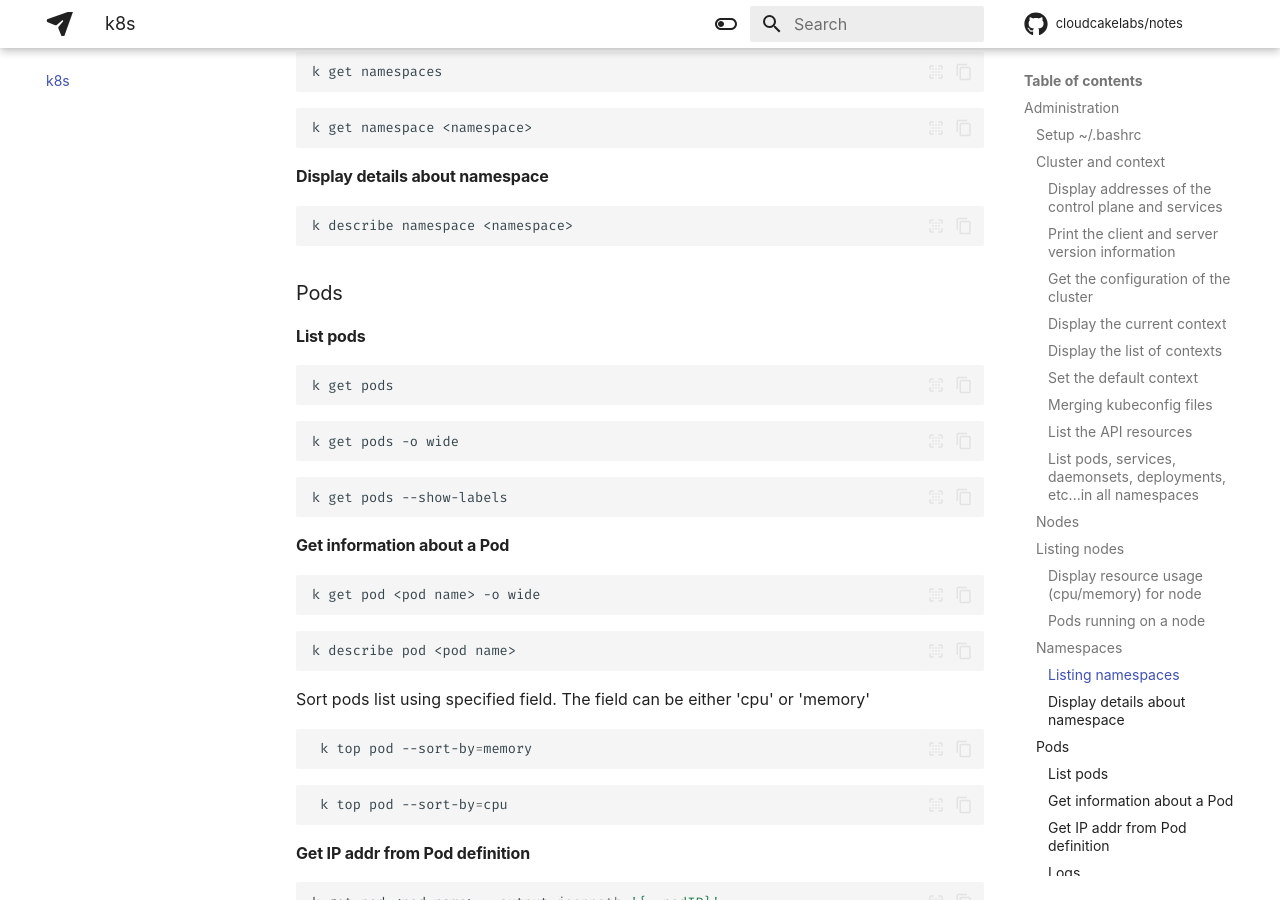
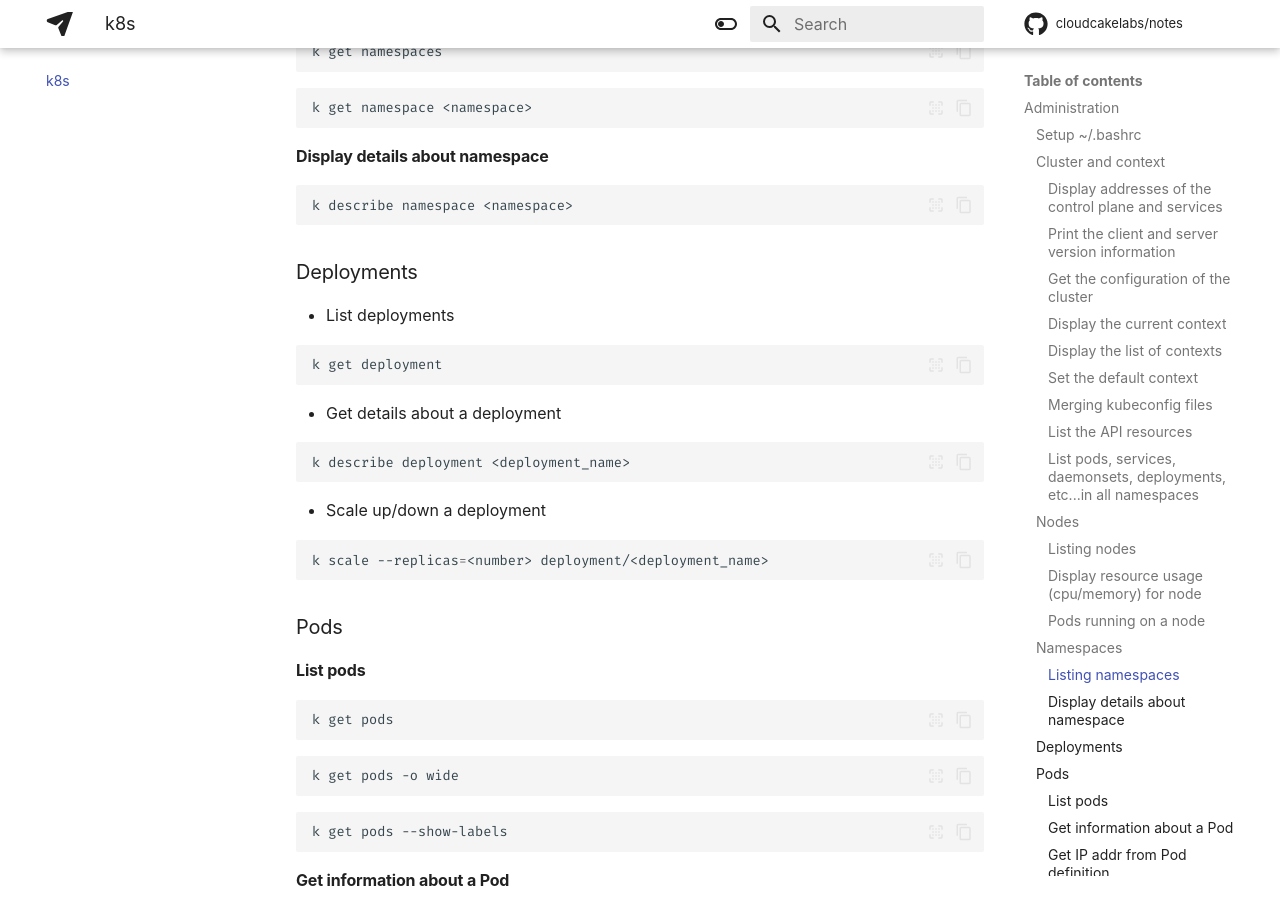
Before and after one commit to cloudcakelabs/notes, an MkDocs documentation site: the page built from docs/k8s.md, in a window 1280 px wide and 900 px high, scrolled down 1923 px. Built offline with MkDocs 1.6.1 and Material for MkDocs 9.7.7, drawn with Linux system fonts in a browser that asks for light colours; some web fonts are replaced; comment, search, counter and statistics services are not loaded.

Commit message:
Update notes.

````diff
--- a/docs/k8s.md
+++ b/docs/k8s.md
@@ -76,7 +76,7 @@ k get all -A
 
 ### Nodes
 
-### Listing nodes
+#### Listing nodes
 
 ```sh
 k get nodes
@@ -110,6 +110,26 @@ k get namespace <namespace>
 
 ```sh
 k describe namespace <namespace>
+```
+
+### Deployments
+
+- List deployments
+
+```sh
+k get deployment
+```
+
+- Get details about a deployment
+
+```sh
+k describe deployment <deployment_name>
+```
+
+- Scale up/down a deployment
+
+```sh
+k scale --replicas=<number> deployment/<deployment_name>
 ```
 
 ### Pods
````
